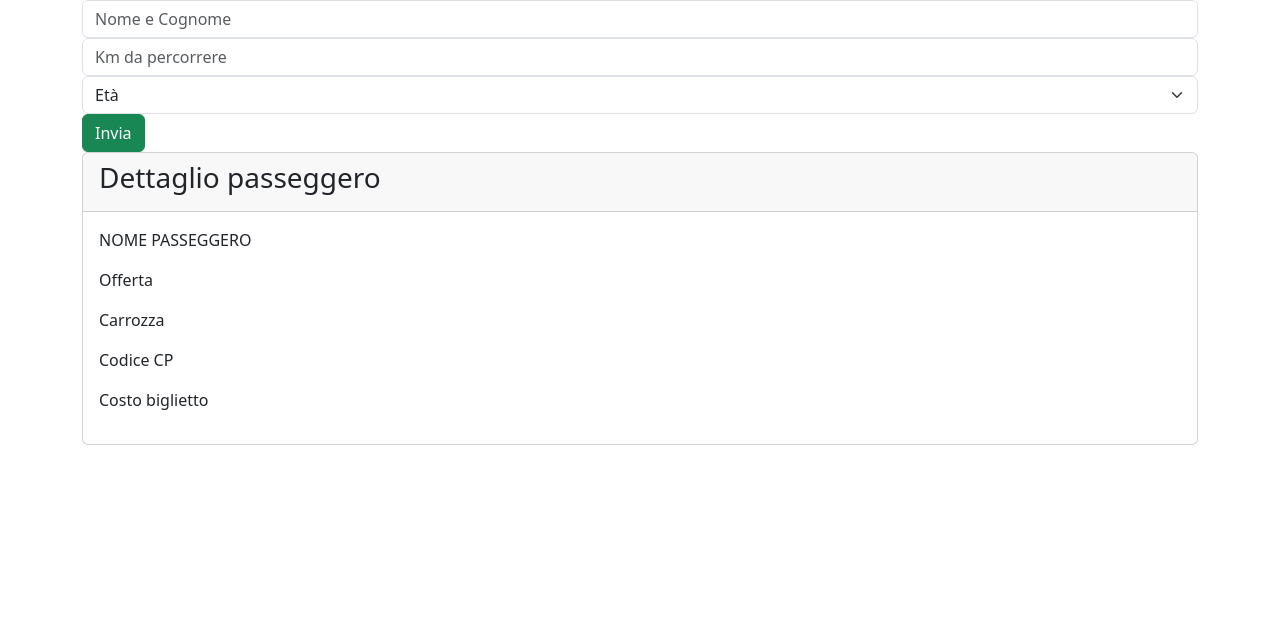
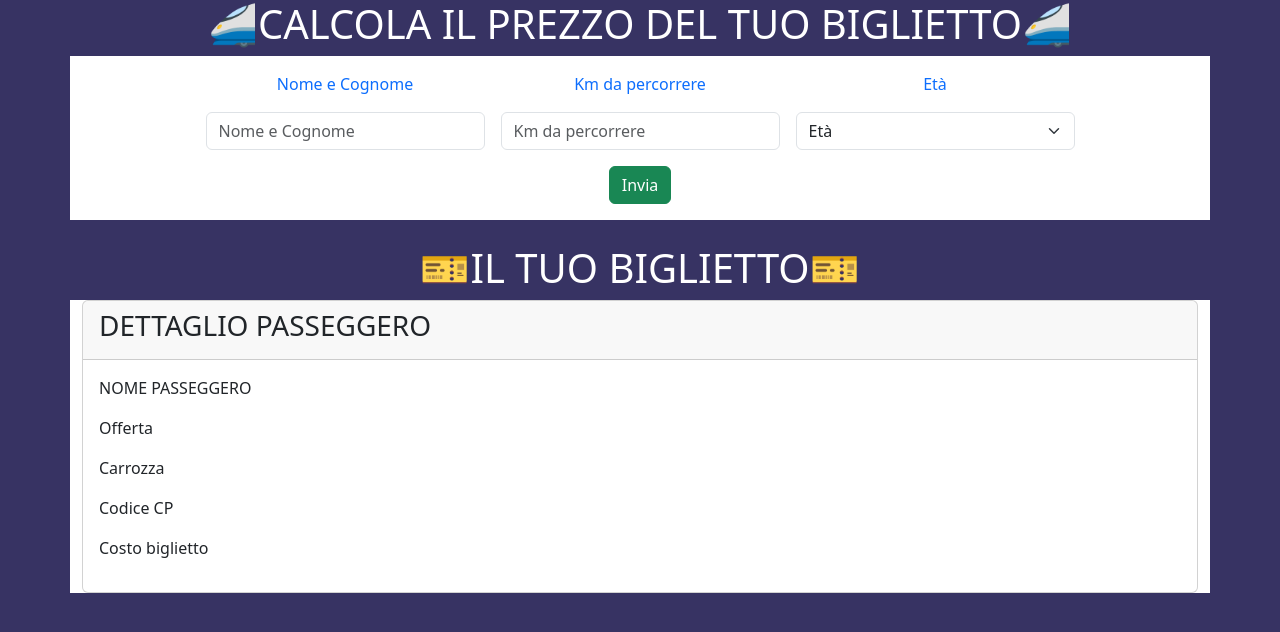
Before and after one commit to Johnnyfromtheblock4/js-biglietto-treno-form, a plain HTML site: page index.html in a window 1280 px wide. Drawn offline with nearby package versions, Linux system fonts and the light colour scheme.

Commit message:
[HTML] stile-calcola

```diff
--- a/css/style.css
+++ b/css/style.css
@@ -0,0 +1,13 @@
+* {
+  margin: 0;
+  padding: 0;
+  box-sizing: border-box;
+}
+
+body {
+  background-color: #373363;
+}
+
+.container {
+  background-color: white;
+}
--- a/index.html
+++ b/index.html
@@ -13,11 +13,13 @@
     <title>js-biglietto-treno-form</title>
   </head>
   <body>
-    <div class="container">
+    <h1 class="text-center text-white">🚄CALCOLA IL PREZZO DEL TUO BIGLIETTO🚄</h1>
+    <div class="container mb-4">
       <div class="row">
-        <form action="#">
+        <form action="#" class="d-flex flex-wrap gap-3 justify-content-center align-items-stretch pt-3">
           <!-- Nome e cognome -->
-          <div class="col-12">
+          <div class="col-12 col-md-3">
+            <p class="text-center text-primary">Nome e Cognome</p>
             <input
               type="text"
               name="name"
@@ -27,7 +29,8 @@
             />
           </div>
           <!-- Km da percorrere -->
-          <div class="col-12">
+          <div class="col-12 col-md-3">
+            <p class="text-center text-primary">Km da percorrere</p>
             <input
               type="text"
               name="km"
@@ -37,7 +40,8 @@
             />
           </div>
           <!-- Fascia d'età -->
-          <div class="col-12">
+          <div class="col-12 col-md-3">
+            <p class="text-center text-primary">Età</p>
             <select name="eta" id="eta" class="form-select">
               <option value="">Età</option>
               <option value="minorenne">Minorenne</option>
@@ -46,18 +50,23 @@
             </select>
           </div>
           <!-- Bottone -->
-          <div class="col-12">
+          <div class="col-12 text-center pb-3">
             <button type="submit" id="btn" class="btn btn-success">
               Invia
             </button>
           </div>
         </form>
-        <!-- Carta da restituire -->
+      </div>
+    </div>
+    <!-- Carta da restituire -->
+    <h1 class="text-center text-white">🎫IL TUO BIGLIETTO🎫</h1>
+    <div class="container">
+      <div class="row">
         <div class="col-12">
           <div id="result-form">
             <div class="card">
               <div class="card-header" id="ticket">
-                <h3>Dettaglio passeggero</h3>
+                <h3>DETTAGLIO PASSEGGERO</h3>
               </div>
               <div class="card-body">
                 <div class="row">
--- a/js/script.js
+++ b/js/script.js
@@ -1,5 +1,5 @@
 const button = document.getElementById(`btn`);
-
+//geneto 5 numeri per codiceCP
 function generateCP(cplength) {
   let number = [];
   for (let i = 0; i < cplength; i++) {
```
